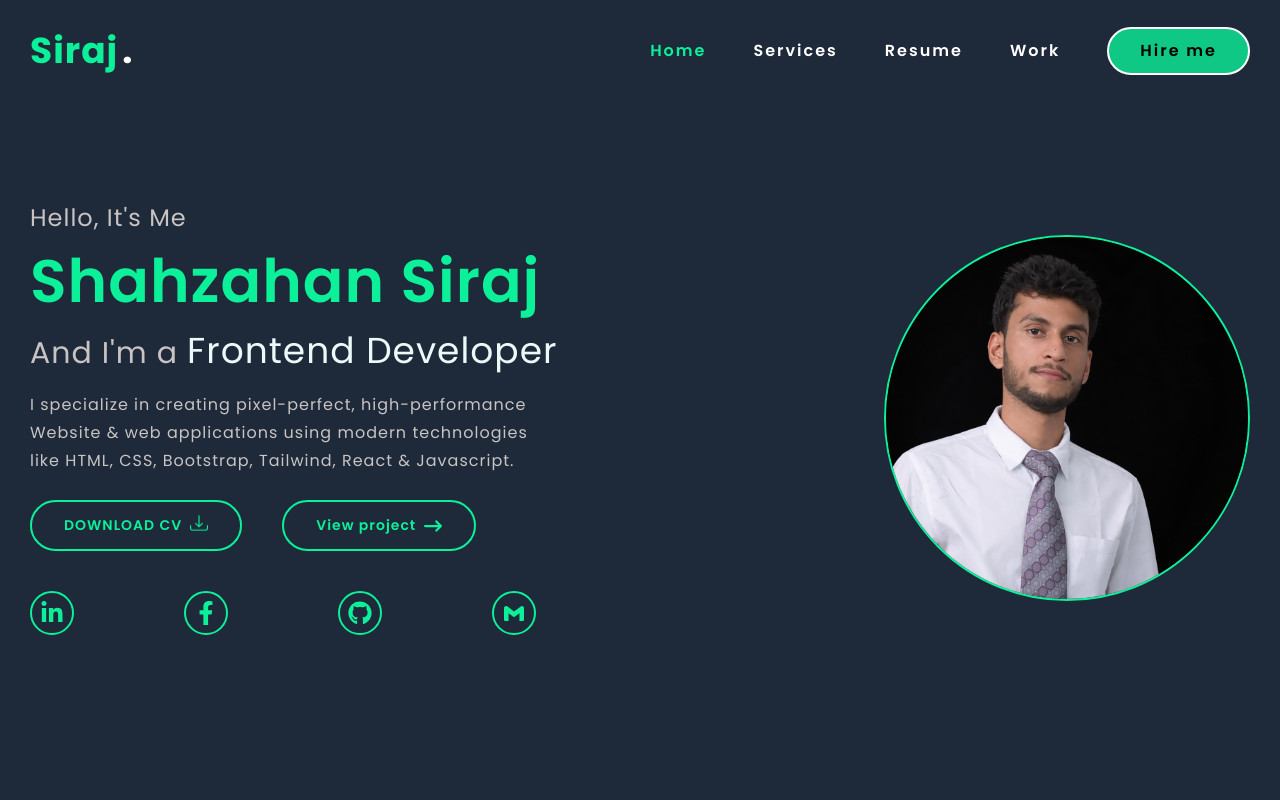
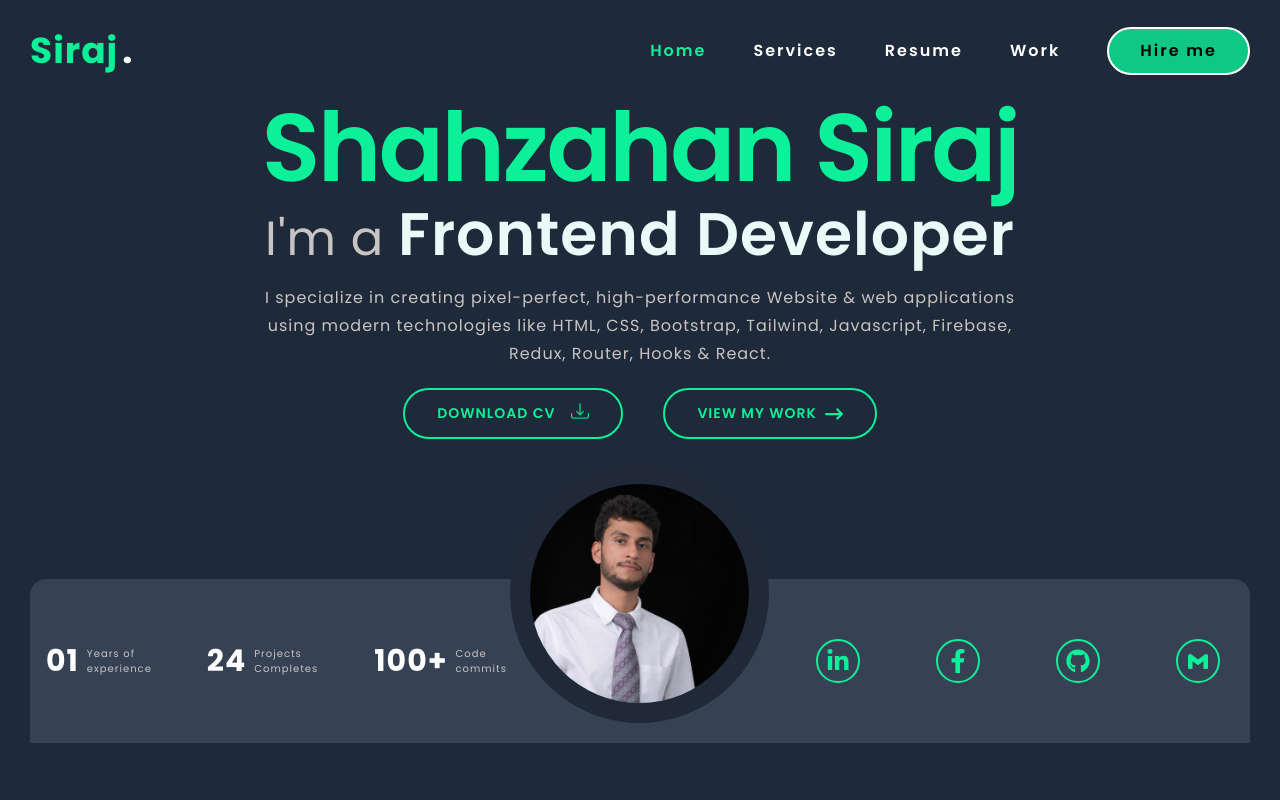
Before and after one commit to shahzahandev/protfolio, a React (Vite) app: page / in a window 1280 px wide. Shown: the top 800 px of the page. Built offline with nearby package versions, Linux system fonts and the light colour scheme; a web font is replaced by a local one.

Commit message:
Update Banner

```diff
--- a/src/components/Banner/Banner.jsx
+++ b/src/components/Banner/Banner.jsx
@@ -1,6 +1,6 @@
 import banner1 from "../../assets/bannerChat.png"
 import Container from '../Container/Container'
-import { FaFacebookF} from "react-icons/fa";
+import { FaFacebookF } from "react-icons/fa";
 import { FaLinkedinIn } from "react-icons/fa6";
 import { FaGithub } from "react-icons/fa";
 import { BsDownload } from "react-icons/bs";
@@ -16,60 +16,66 @@ const Banner = () => {
 
   return (
     <>
-      <div className="bg-gray-800 font-primary md:pt-[200px] pt-[100px] md:pb-[50px] pb-[50px] overflow-y-hidden tracking-[1px] ">
+      <div className="bg-gray-800 font-primary md:pt-[100px] pt-[100px] md:pb-[50px] pb-[50px] overflow-y-hidden tracking-[1px] ">
         <Container>
-          <div className="md:flex md:justify-between items-center md:px-0 px-5">
+          <div className="md:flex md:flex-col items-center md:px-0 px-5">
             <div className="flex items-center md:hidden w-[100%] relative drop-shadow-[0_0px_15px_rgb(12_241_153_/_.15)] mb-5">
               <img src={banner1} alt="" className="rounded-[25px]" />
             </div>
-            <div className="md:w-[70%] md:text-start text-center md:mt-0 mt-8">
-              <h4 className="md:text-[24px] text-[#c9c4c4]">Hello, It's Me</h4>
-              <h1 className="md:text-6xl text-[34px] md:w-auto w-[300px] mx-auto font-semibold text-[#0cf199] md:mt-[15px]">Shahzahan Siraj</h1>
-              <h3 className="md:text-3xl text-[#c9c4c4] md:mt-[20px] md:w-auto w-[330px] mx-auto ">And I'm a <span className="md:text-4xl text-[22px] text-[#eafaf8]">Frontend Developer</span></h3>
-              <p className="md:text-[16px] text-[14px] text-[#c9c4c4] md:w-[500px] w-aut0 md:mt-[20px] mt-2 leading-7">I specialize in creating pixel-perfect, high-performance Website & web applications using modern technologies like HTML, CSS, Bootstrap, Tailwind, React & Javascript.</p>
-              <div className="flex md:flex-row flex-col items-center md:mt-[25px] mt-6 md:space-x-10 md:space-y-0 space-y-5">
-                <button className="flex items-center md:px-[32px] px-[100px] md:py-[13px] py-[10px] border-2 border-[#0cf199] rounded-[50px] bg-transparent text-[14px] font-semibold text-[rgb(12,241,153)]  transition-all duration-300 ease-in hover:shadow-[0px_0px_10px_rgba(12,241,153,1)] md:w-auto w-[370px] cursor-pointer">DOWNLOAD CV
-                  <BsDownload className="md:ml-2 ml-5 font-bold text-[18px] animate-bounce" />
+            <div className="md:w-[100%] md:text-center text-center md:mt-0 mt-8">
+              <h1 className="md:text-8xl text-[34px] md:w-auto w-[300px] mx-auto font-semibold text-[#0cf199] md:mt-[0px] tracking-tight">Shahzahan Siraj</h1>
+              <h3 className="md:text-5xl text-[#c9c4c4] md:mt-2 md:w-auto w-[330px] mx-auto">I'm a <span className="md:text-6xl text-[22px] text-[#eafaf8] md:font-semibold">Frontend Developer</span></h3>
+              <p className="md:text-[16px] text-[14px] text-[#c9c4c4] md:w-[780px] mx-auto md:mt-[20px] mt-2 leading-7">I specialize in creating pixel-perfect, high-performance Website & web applications using modern technologies like HTML, CSS, Bootstrap, Tailwind, Javascript, Firebase, Redux, Router, Hooks & React.</p>
+              <div className="flex justify-center md:flex-row flex-col md:gap-x-10 gap-x-5 md:mt-5 mt-6  md:gap-y-0 gap-y-5 mb-10">
+                <button className="flex items-center  md:px-[32px] px-[80px] md:py-[13px] py-[10px] border-2 border-[#0cf199] rounded-[50px] bg-transparent md:text-[14px] text-[12px] font-semibold text-[rgb(12,241,153)]  transition-all duration-300 ease-in hover:shadow-[0px_0px_10px_rgba(12,241,153,1)] cursor-pointer">
+                  <span>DOWNLOAD CV</span>
+                  <span><BsDownload className="font-bold text-[18px] animate-bounce md:ml-4 ml-3" /></span>
                 </button>
-                <NavLink to="/skill">
-                    <button className="flex items-center md:px-[32px] px-[100px] md:py-[13px] py-[10px] border-2 border-[#0cf199] rounded-[50px] bg-transparent text-[14px] font-semibold text-[rgb(12,241,153)]  transition-all duration-300 ease-in hover:shadow-[0px_0px_10px_rgba(12,241,153,1)] md:w-auto w-[370px] cursor-pointer">View project
-                  <FaArrowRightLong   className="md:ml-2 ml-5 font-bold text-[18px] group" />
-                </button>
-                </NavLink>
+                <div>
+                  <NavLink to="/skill">
+                    <button className="flex items-center md:px-[32px] px-[90px] md:py-[13px] py-[10px] border-2 border-[#0cf199] rounded-[50px] bg-transparent md:text-[14px] text-[12px] font-semibold text-[rgb(12,241,153)]  transition-all duration-300 ease-in hover:shadow-[0px_0px_10px_rgba(12,241,153,1)] mx-auto  cursor-pointer uppercase">View my work
+                      <FaArrowRightLong className="md:ml-2 ml-5 font-bold text-[18px]" />
+                    </button>
+                  </NavLink>
+                </div>
               </div>
-              <div className="font-main text-white  md:mt-10 mt-5 md:block hidden">
-                  <ul className="flex md:space-x-[110px] space-x-10 text-[#0cf199]">
-                    <li className="border-2 rounded-[50%] p-2 text-[24px] transition-all duration-100 ease-in hover:shadow-[0px_0px_10px_rgba(12,241,153,1)]">
+            </div>
+            <div className="md:block hidden w-full relative py-15 bg-gray-700 mt-25 px-4 rounded-tl-2xl rounded-tr-2xl">
+              <div className="absolute bottom-5 left-120">
+              <img src={banner1} alt="" className="rounded-[50%] border-20 border-[#1F2937]  w-[35%]" />
+              </div>
+              <div className="flex items-center gap-70 w-[50%]">
+               <div className="flex gap-10">
+                <div className="flex items-center space-x-2">
+                  <h2 className="text-3xl text-white font-bold" >01</h2>
+                  <p className="text-[10px] text-[#c9c4c4] w-[80px]">Years of experience</p>
+                </div>
+                <div className="flex items-center space-x-2">
+                  <h2 className="text-3xl text-white font-bold">24</h2>
+                  <p className="text-[10px] text-[#c9c4c4] w-[80px]">Projects Completes</p>
+                </div>
+                <div className="flex items-center space-x-2">
+                  <h2 className="text-3xl text-white font-bold">100+</h2>
+                  <p className="text-[10px] text-[#c9c4c4] md:w-[80px] w-[80px]">Code commits</p>
+                </div>
+              </div>
+              <div className="font-main text-white md:block hidden w-[50%]">
+                <ul className="flex text-[#0cf199] gap-19">
+                  <li className="relative border-2 rounded-[50%] p-2 text-[24px] transition-all duration-100 ease-in  hover:shadow-[0px_0px_10px_rgba(12,241,153,1)]">
                     <a href="https://www.linkedin.com/in/shahzahan-siraj-7b5ba7304/"><FaLinkedinIn className='' /></a>
                   </li>
-                  <li className="border-2 rounded-[50%] p-2 text-[24px] transition-all duration-100 ease-in hover:shadow-[0px_0px_10px_rgba(12,241,153,1)]">
+                  <li className="relative border-2 rounded-[50%] p-2 text-[24px] transition-all duration-100 ease-in hover:shadow-[0px_0px_10px_rgba(12,241,153,1)]">
                     <a href="https://www.facebook.com/shahzahan.siraj.92"><FaFacebookF className='text-[24px]' /></a>
                   </li>
                   <li className="relative border-2 rounded-[50%] p-2 text-[24px] transition-all duration-100 ease-in hover:shadow-[0px_0px_10px_rgba(12,241,153,1)]">
                     <a href="https://github.com/shahzahandev"><FaGithub className='' /></a>
                   </li>
-                    <li className="relative border-2 rounded-[50%] p-2 text-[24px] transition-all duration-100 ease-in hover:shadow-[0px_0px_10px_rgba(12,241,153,1)]">
-                    <a href="https://mail.google.com/mail/u/0/?tab=rm&ogbl"><BiLogoGmail  className='' /></a>
+                  <li className="relative border-2 rounded-[50%] p-2 text-[24px] transition-all duration-100 ease-in hover:shadow-[0px_0px_10px_rgba(12,241,153,1)]">
+                    <a href="https://mail.google.com/mail/u/0/?tab=rm&ogbl"><BiLogoGmail className='' /></a>
                   </li>
                 </ul>
-                      {/* <div className="flex md:flex-row space-x-10 items-center">
-                  <div className="flex items-center space-x-2">
-                    <h2 className="md:text-4xl text-3xl font-semibold" >01</h2>
-                    <p className=" md:text-[12px] text-[10px] text-[#c9c4c4] md:w-[120px] w-[80px]">Years of experience</p>
-                  </div>
-                  <div className="flex items-center space-x-2">
-                    <h2 className="md:text-4xl text-3xl font-semibold">24</h2>
-                    <p className=" md:text-[12px] text-[10px] text-3xl text-[#c9c4c4] md:w-[120px] w-[80px]">Projects Completes</p>
-                  </div>
-                  <div className="flex items-center space-x-2">
-                    <h2 className="md:text-4xl text-3xl font-semibold">100+</h2>
-                    <p className=" md:text-[12px] text-[10px] text-[#c9c4c4] md:w-[100px] w-[80px]">Code commits</p>
-                  </div>
-               </div> */}
               </div>
-            </div>
-            <div className="md:block hidden w-[30%] relative ">
-              <img src={banner1} alt="" className="rounded-[50%] border-2 border-[#0cf199]" />
+              </div>
             </div>
           </div>
         </Container>
```
